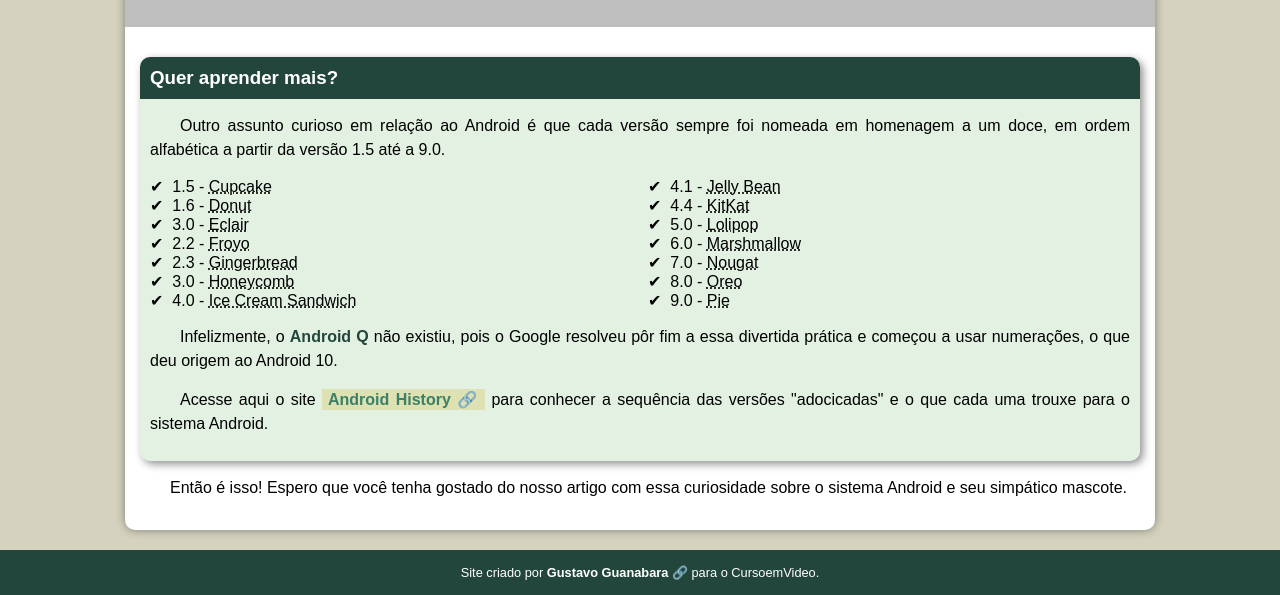
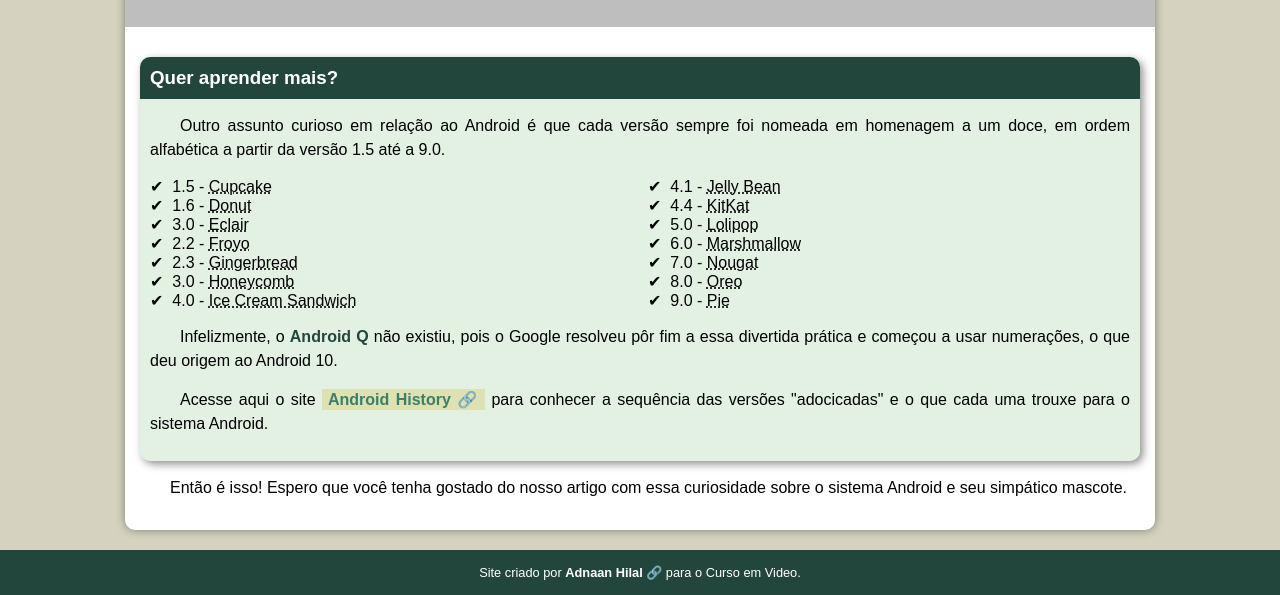
Before and after one commit to adnaanhilal/projeto-android, a plain HTML site: page index.html in a window 1280 px wide. Shown: the part 2341-2936 px from the top of the page. Drawn offline with Linux system fonts and the light colour scheme.

Commit message:
mudei o nome do proprietario do site

```diff
--- a/index.html
+++ b/index.html
@@ -90,6 +90,6 @@
         </article>
     </main>
 
-    <footer><p>Site criado por <a href="https://www.cursoemvideo.com/sobre/" target="_blank" class="externo">Gustavo Guanabara</a> para o CursoemVideo.</p></footer>
+    <footer><p>Site criado por <a href="https://github.com/adnaanhilal" target="_blank" class="externo">Adnaan Hilal</a> para o Curso em Video.</p></footer>
 </body>
 </html>
```
